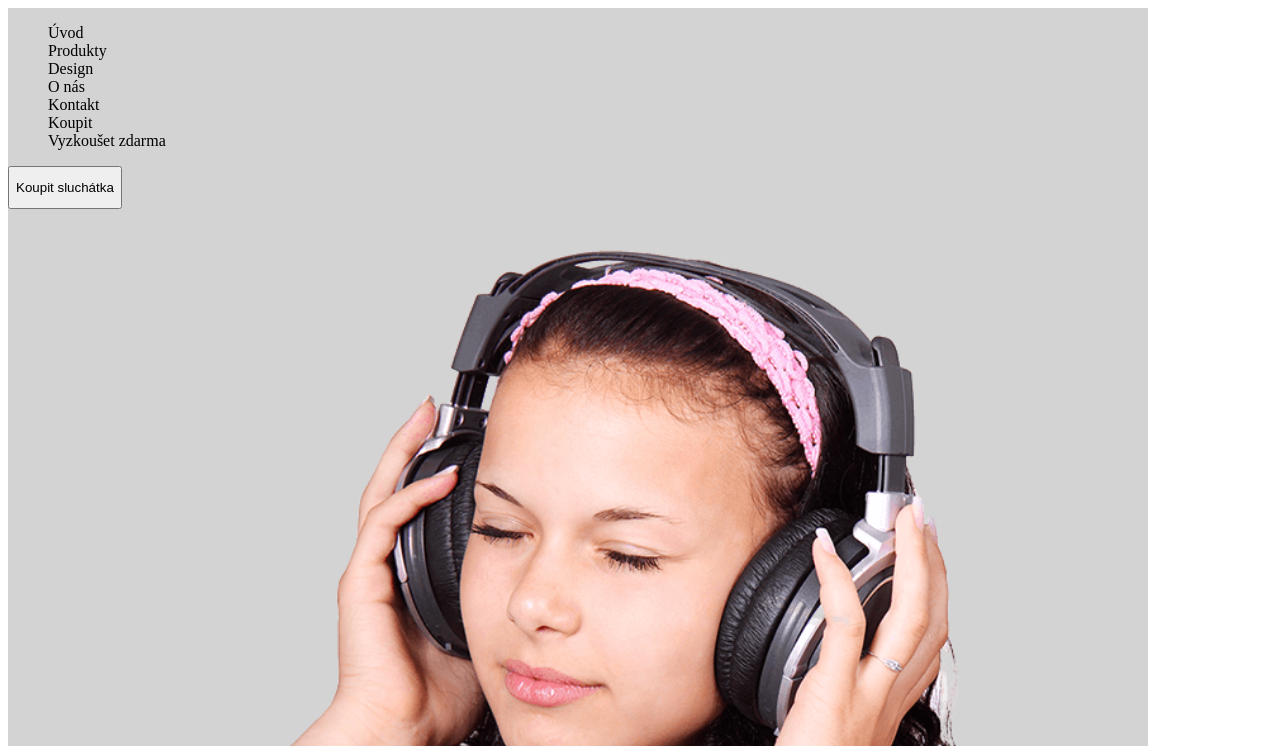
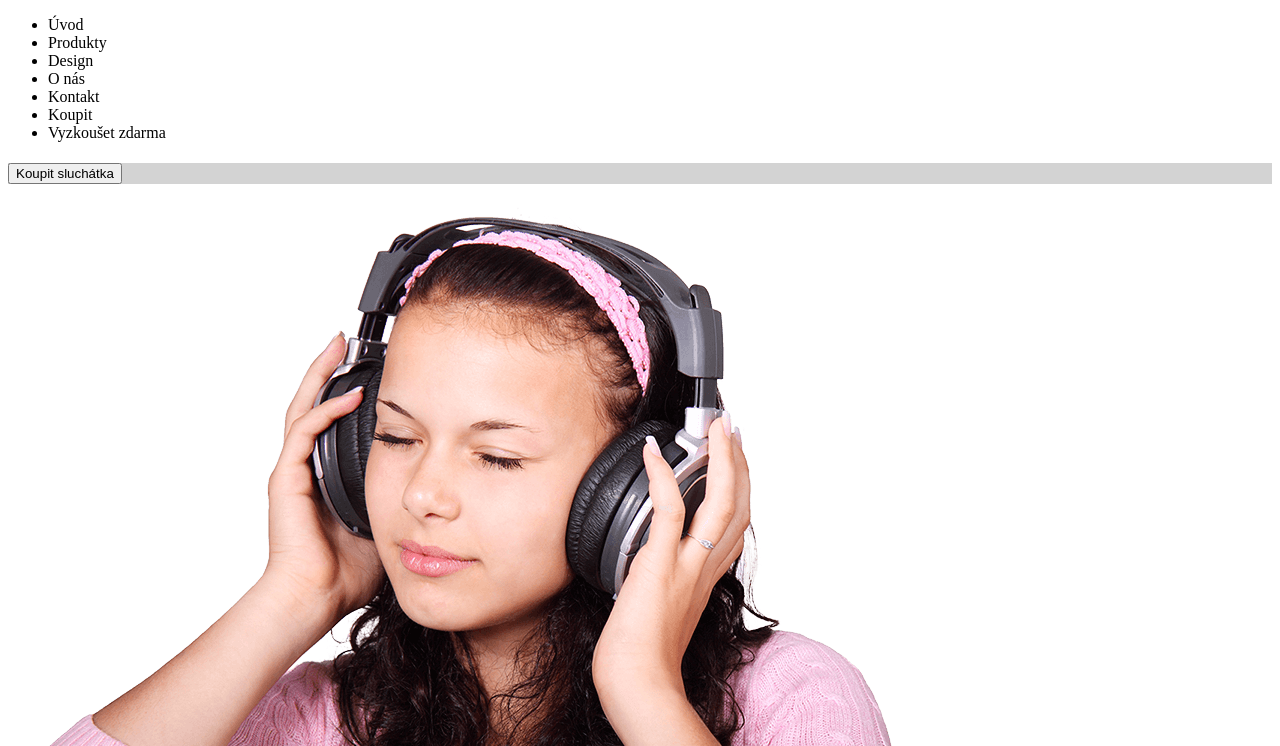
Before and after one commit to BetkaPopovicova/ukol_6, a plain HTML site: page index.html in a window 1280 px wide. Shown: the top 746 px of the page. Drawn offline with Linux system fonts and the light colour scheme.

Commit message:
Revert "CSS start"
This reverts commit 2e79a30bab8283b84a0b66d36a87d41cbe5348e9.

```diff
--- a/style.css
+++ b/style.css
@@ -16,22 +16,7 @@ font-weight: 700;
 
 /* -------------------------------------------------- */
 
-body{
-    max-width: 1140px;
-}
-#sedy{
-    display: flex;
-    flex-direction: column;
+
+#bezdratova{
     background-color: lightgray;
 }
-nav{
-    display: flex;
-}
-ul{
-    width: 100%;
-    list-style: none;
-}
-#bezdratova{
-    display: flex;
-
-}
```
